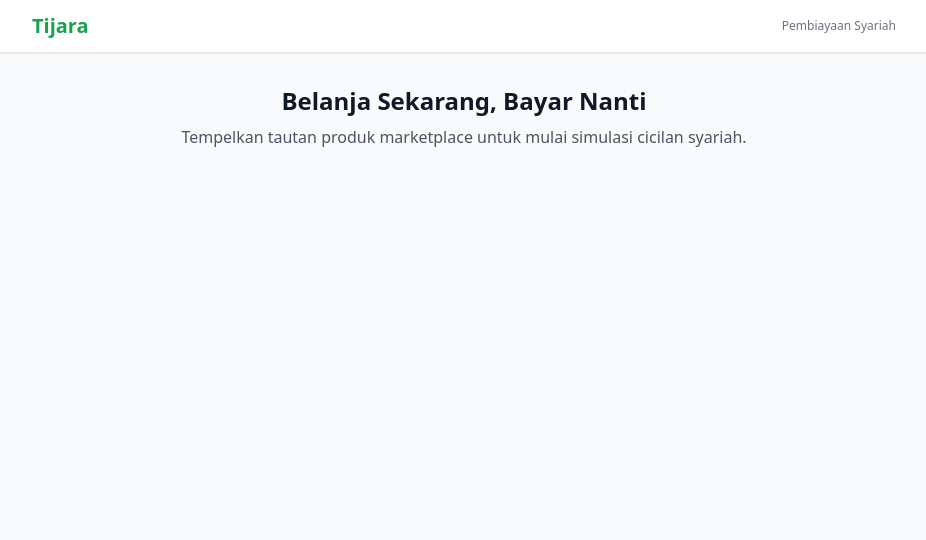
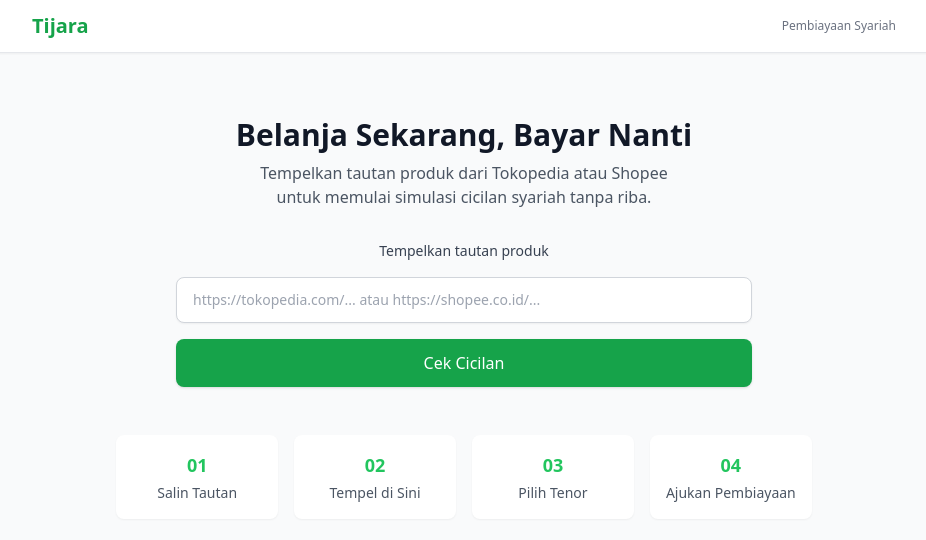
Before and after one commit to Rezartupas/tijara-app, a Next.js app: page / in a window 1280 px wide. Shown: the top 540 px of the page, without its empty margins (176-1102 px from the left). Built offline with nearby package versions, Linux system fonts and the light colour scheme.

Commit message:
feat: add landing page with link input component

```diff
--- a/src/app/page.tsx
+++ b/src/app/page.tsx
@@ -1,10 +1,26 @@
+import LinkInput from "@/components/LinkInput";
+
 export default function HomePage() {
   return (
     <section className="flex flex-col items-center text-center">
-      <h2 className="text-2xl font-semibold">Belanja Sekarang, Bayar Nanti</h2>
-      <p className="mt-2 text-gray-600">
-        Tempelkan tautan produk marketplace untuk mulai simulasi cicilan syariah.
+      <h2 className="mt-8 text-3xl font-semibold text-gray-900">
+        Belanja Sekarang, Bayar Nanti
+      </h2>
+      <p className="mt-2 max-w-md text-gray-600">
+        Tempelkan tautan produk dari Tokopedia atau Shopee untuk memulai simulasi
+        cicilan syariah tanpa riba.
       </p>
+      <div className="mt-8 w-full max-w-xl">
+        <LinkInput />
+      </div>
+      <div className="mt-12 grid grid-cols-1 gap-4 sm:grid-cols-4">
+        {["Salin Tautan", "Tempel di Sini", "Pilih Tenor", "Ajukan Pembiayaan"].map((step, i) => (
+          <div key={step} className="rounded-lg bg-white p-4 shadow-sm">
+            <span className="text-lg font-bold text-primary-500">0{i + 1}</span>
+            <p className="mt-1 text-sm text-gray-600">{step}</p>
+          </div>
+        ))}
+      </div>
     </section>
   );
 }
--- /dev/null
+++ b/src/components/LinkInput.tsx
@@ -0,0 +1,67 @@
+"use client";
+
+import { useState, FormEvent } from "react";
+import { useRouter } from "next/navigation";
+
+export default function LinkInput() {
+  const [url, setUrl] = useState("");
+  const [loading, setLoading] = useState(false);
+  const [error, setError] = useState("");
+  const router = useRouter();
+
+  async function handleSubmit(e: FormEvent) {
+    e.preventDefault();
+    setError("");
+
+    if (!url.trim()) {
+      setError("Silakan masukkan tautan produk.");
+      return;
+    }
+
+    setLoading(true);
+    try {
+      const res = await fetch("/api/scrape", {
+        method: "POST",
+        headers: { "Content-Type": "application/json" },
+        body: JSON.stringify({ url: url.trim() }),
+      });
+
+      const data = await res.json();
+      if (!res.ok) {
+        setError(data.error || "Gagal memproses tautan.");
+        return;
+      }
+
+      router.push(`/simulasi?url=${encodeURIComponent(url.trim())}`);
+    } catch {
+      setError("Terjadi kesalahan. Silakan coba lagi.");
+    } finally {
+      setLoading(false);
+    }
+  }
+
+  return (
+    <form onSubmit={handleSubmit} className="w-full max-w-xl space-y-4">
+      <label htmlFor="link-input" className="block text-sm font-medium text-gray-700">
+        Tempelkan tautan produk
+      </label>
+      <input
+        id="link-input"
+        type="url"
+        value={url}
+        onChange={(e) => setUrl(e.target.value)}
+        placeholder="https://tokopedia.com/... atau https://shopee.co.id/..."
+        className="w-full rounded-lg border border-gray-300 px-4 py-3 text-sm shadow-sm focus:border-primary-500 focus:outline-none focus:ring-2 focus:ring-primary-200"
+        disabled={loading}
+      />
+      {error && <p className="text-sm text-red-600">{error}</p>}
+      <button
+        type="submit"
+        disabled={loading}
+        className="w-full rounded-lg bg-primary-600 px-6 py-3 font-medium text-white shadow transition hover:bg-primary-700 disabled:opacity-50"
+      >
+        {loading ? "Memproses..." : "Cek Cicilan"}
+      </button>
+    </form>
+  );
+}
--- a/tailwind.config.ts
+++ b/tailwind.config.ts
@@ -9,7 +9,7 @@ const config: Config = {
   theme: {
     extend: {
       colors: {
-        primary: { 50: "#f0fdf4", 500: "#22c55e", 600: "#16a34a", 700: "#15803d" },
+        primary: { 50: "#f0fdf4", 200: "#bbf7d0", 500: "#22c55e", 600: "#16a34a", 700: "#15803d" },
         gold: { 500: "#eab308", 600: "#ca8a04" },
       },
     },
```
Also changed, not shown: .superpowers/sdd/progress.md, .superpowers/sdd/task-3-report.md (added), 1 other file (tests, documents, lock files or other folders).
